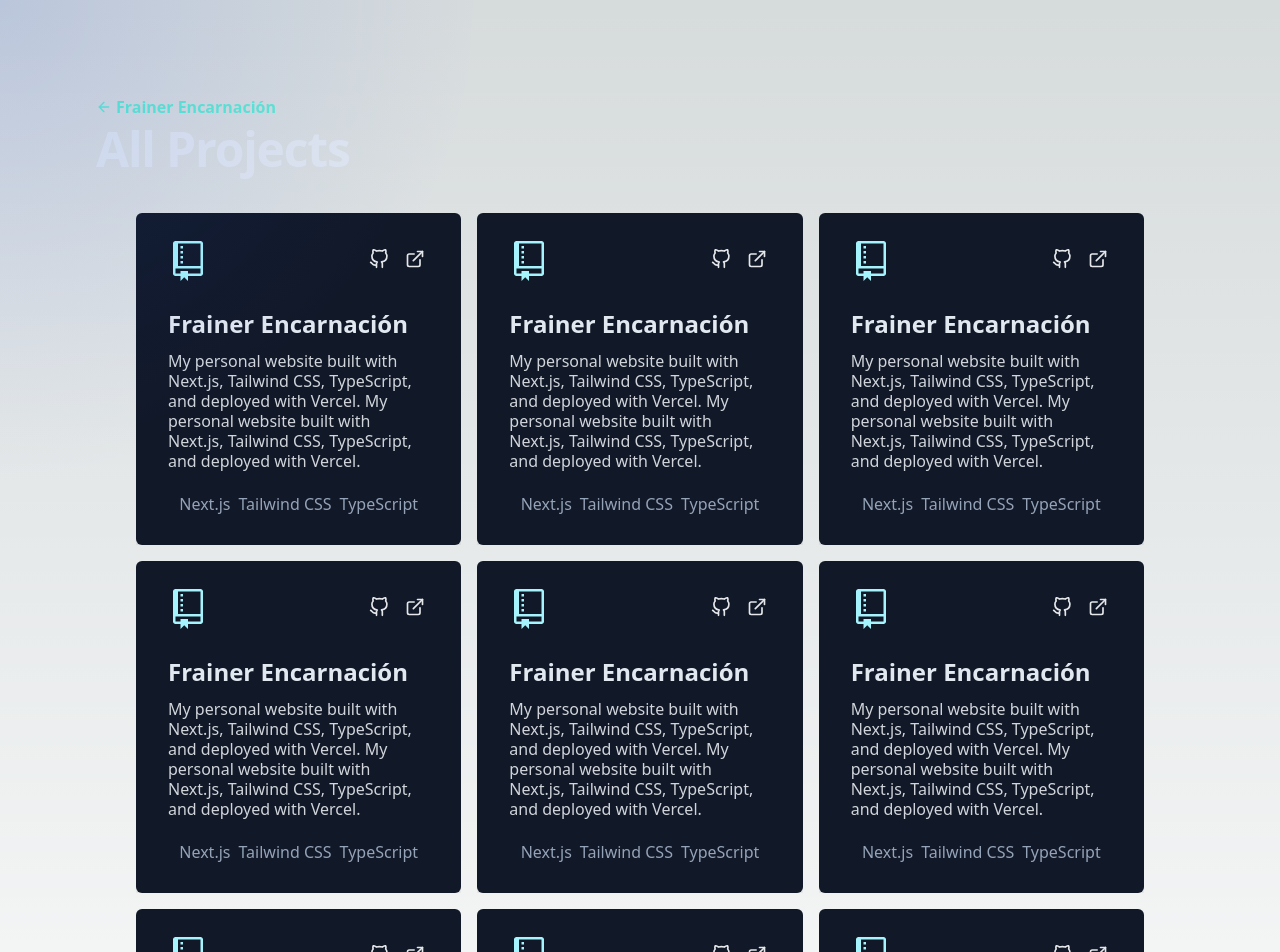
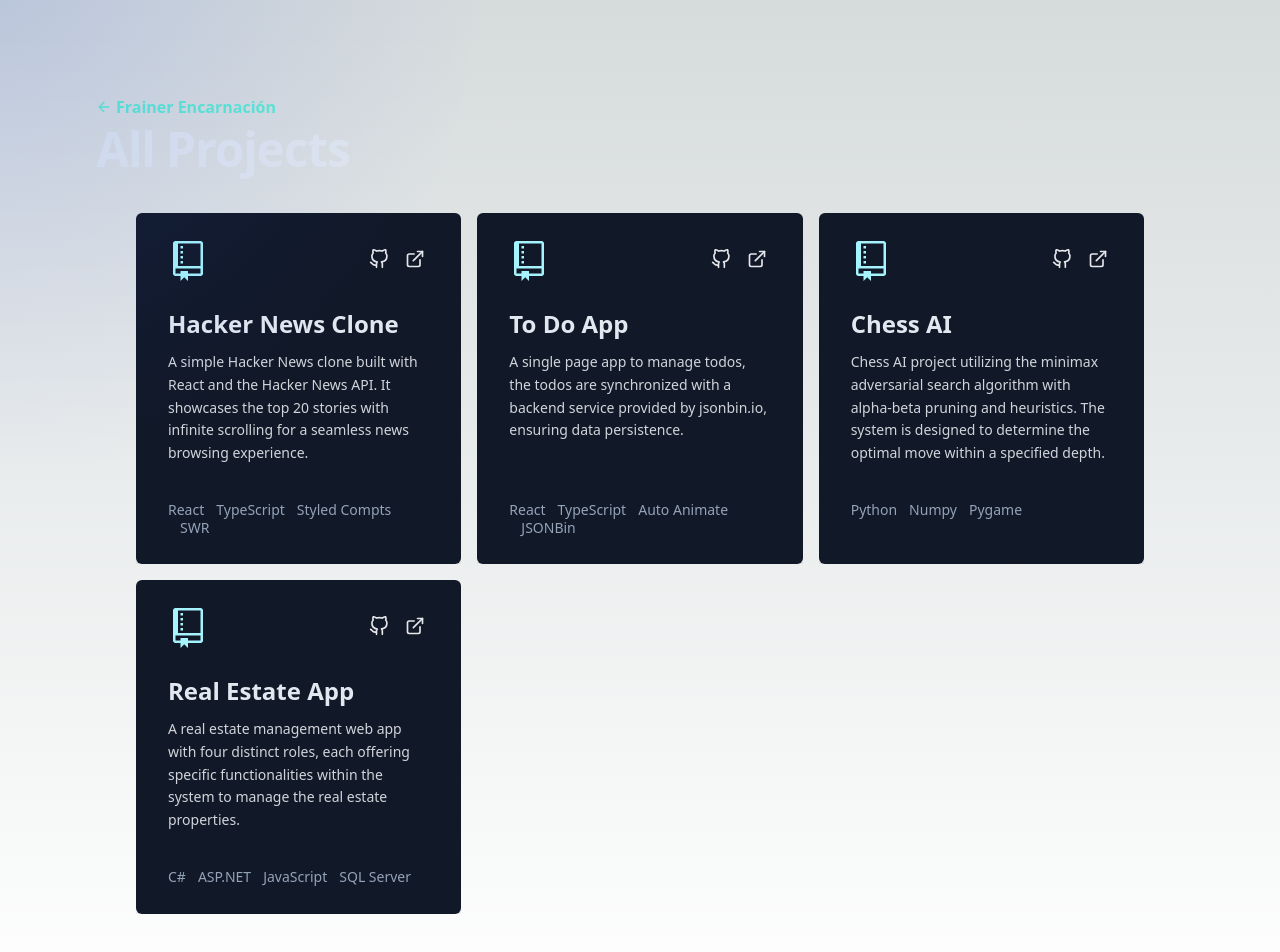
Before and after one commit to fraineralex/fraineralex.dev, a Next.js app: page /projects in a window 1280 px wide. Shown: the top 952 px of the page. Built offline with nearby package versions, Linux system fonts and the light colour scheme.

Commit message:
add: my top four projects to the all projects section

```diff
--- a/src/app/projects/page.tsx
+++ b/src/app/projects/page.tsx
@@ -1,5 +1,5 @@
-import ProjectCard from '@/components/project/project-card-square'
 import { FiArrowLeft } from 'react-icons/fi'
+import AllProjectsCard from '../ui/projects/all-projects-cards'
 
 export default function Projects () {
   return (
@@ -18,69 +18,7 @@ export default function Projects () {
           </h1>
         </header>
         <ul className='grid grid-cols-1 sm:grid-cols-2 md:grid-cols-3 gap-4 list-none mt-10 lg:px-10'>
-          <ProjectCard
-            title='Frainer Encarnación'
-            description='My personal website built with Next.js, Tailwind CSS, TypeScript, and deployed with Vercel. My personal website built with Next.js, Tailwind CSS, TypeScript, and deployed with Vercel.'
-            technologies={['Next.js', 'Tailwind CSS', 'TypeScript']}
-            githubRepositoryUrl=''
-            deployUrl='https://frainer.com'
-          />
-          <ProjectCard
-            title='Frainer Encarnación'
-            description='My personal website built with Next.js, Tailwind CSS, TypeScript, and deployed with Vercel. My personal website built with Next.js, Tailwind CSS, TypeScript, and deployed with Vercel.'
-            technologies={['Next.js', 'Tailwind CSS', 'TypeScript']}
-            githubRepositoryUrl=''
-            deployUrl='https://frainer.com'
-          />
-          <ProjectCard
-            title='Frainer Encarnación'
-            description='My personal website built with Next.js, Tailwind CSS, TypeScript, and deployed with Vercel. My personal website built with Next.js, Tailwind CSS, TypeScript, and deployed with Vercel.'
-            technologies={['Next.js', 'Tailwind CSS', 'TypeScript']}
-            githubRepositoryUrl=''
-            deployUrl='https://frainer.com'
-          />
-          <ProjectCard
-            title='Frainer Encarnación'
-            description='My personal website built with Next.js, Tailwind CSS, TypeScript, and deployed with Vercel. My personal website built with Next.js, Tailwind CSS, TypeScript, and deployed with Vercel.'
-            technologies={['Next.js', 'Tailwind CSS', 'TypeScript']}
-            githubRepositoryUrl=''
-            deployUrl='https://frainer.com'
-          />
-          <ProjectCard
-            title='Frainer Encarnación'
-            description='My personal website built with Next.js, Tailwind CSS, TypeScript, and deployed with Vercel. My personal website built with Next.js, Tailwind CSS, TypeScript, and deployed with Vercel.'
-            technologies={['Next.js', 'Tailwind CSS', 'TypeScript']}
-            githubRepositoryUrl=''
-            deployUrl='https://frainer.com'
-          />
-          <ProjectCard
-            title='Frainer Encarnación'
-            description='My personal website built with Next.js, Tailwind CSS, TypeScript, and deployed with Vercel. My personal website built with Next.js, Tailwind CSS, TypeScript, and deployed with Vercel.'
-            technologies={['Next.js', 'Tailwind CSS', 'TypeScript']}
-            githubRepositoryUrl=''
-            deployUrl='https://frainer.com'
-          />
-          <ProjectCard
-            title='Frainer Encarnación'
-            description='My personal website built with Next.js, Tailwind CSS, TypeScript, and deployed with Vercel. My personal website built with Next.js, Tailwind CSS, TypeScript, and deployed with Vercel.'
-            technologies={['Next.js', 'Tailwind CSS', 'TypeScript']}
-            githubRepositoryUrl=''
-            deployUrl='https://frainer.com'
-          />
-          <ProjectCard
-            title='Frainer Encarnación'
-            description='My personal website built with Next.js, Tailwind CSS, TypeScript, and deployed with Vercel. My personal website built with Next.js, Tailwind CSS, TypeScript, and deployed with Vercel.'
-            technologies={['Next.js', 'Tailwind CSS', 'TypeScript']}
-            githubRepositoryUrl=''
-            deployUrl='https://frainer.com'
-          />
-          <ProjectCard
-            title='Frainer Encarnación'
-            description='My personal website built with Next.js, Tailwind CSS, TypeScript, and deployed with Vercel. My personal website built with Next.js, Tailwind CSS, TypeScript, and deployed with Vercel.'
-            technologies={['Next.js', 'Tailwind CSS', 'TypeScript']}
-            githubRepositoryUrl=''
-            deployUrl='https://frainer.com'
-          />
+          <AllProjectsCard />
         </ul>
       </section>
     </main>
--- /dev/null
+++ b/src/app/ui/projects/all-projects-cards.tsx
@@ -0,0 +1,36 @@
+import ProjectCard from '@/components/project/project-card-square'
+
+export default function AllProjectsCard () {
+  return (
+    <>
+      <ProjectCard
+        title='Hacker News Clone'
+        description='A simple Hacker News clone built with React and the Hacker News API. It showcases the top 20 stories with infinite scrolling for a seamless news browsing experience.'
+        technologies={['React', 'TypeScript', 'Styled Compts', 'SWR']}
+        githubRepositoryUrl='https://github.com/fraineralex/learning-react/tree/main/projects/15-hacker-news-with-typescript-and-swr'
+        deployUrl='https://frainer-hacker-news.surge.sh'
+      />
+      <ProjectCard
+        title='To Do App'
+        description='A single page app to manage todos, the todos are synchronized with a backend service provided by jsonbin.io, ensuring data persistence.'
+        technologies={['React', 'TypeScript', 'Auto Animate', 'JSONBin']}
+        deployUrl='https://frainer-todo-app.surge.sh/'
+        githubRepositoryUrl='https://github.com/fraineralex/learning-react/blob/main/projects/08-todo-app-typescript'
+      />
+      <ProjectCard
+        title='Chess AI'
+        description='Chess AI project utilizing the minimax adversarial search algorithm with alpha-beta pruning and heuristics. The system is designed to determine the optimal move within a specified depth.'
+        technologies={['Python', 'Numpy', 'Pygame']}
+        deployUrl='https://user-images.githubusercontent.com/89224196/216224624-7c3c1718-6f93-4592-8720-afc9e4b2dc11.mp4'
+        githubRepositoryUrl='https://github.com/fraineralex/ChessAI'
+      />
+      <ProjectCard
+        title='Real Estate App'
+        description='A real estate management web app with four distinct roles, each offering specific functionalities within the system to manage the real estate properties.'
+        technologies={['C#', 'ASP.NET', 'JavaScript', 'SQL Server']}
+        deployUrl='https://github.com/fraineralex/RealEstate-App'
+        githubRepositoryUrl='https://github.com/fraineralex/RealEstate-App'
+      />
+    </>
+  )
+}
--- a/src/components/project/project-card-square.tsx
+++ b/src/components/project/project-card-square.tsx
@@ -41,7 +41,7 @@ export default function ProjectCardSquare ({
       onClick={handleClick}
     >
       <article className='decoration-none shadow-md flex flex-col items-center relative h-full p-8 py-7 rounded-md bg-gray-900'>
-        <header>
+        <header className='lg:min-h-[30vh]'>
           <div className='flex justify-between items-center mb-7'>
             <span className='text-cyan-200'>
               <GoRepo className='w-10 h-10 align-middle' />
@@ -67,7 +67,7 @@ export default function ProjectCardSquare ({
               </a>
             </span>
           </div>
-          <h3 className='mt-2 text-2xl font-bold leading-tight text-slate-200 group-hover:text-teal-300 group-focus-visible:text-teal-300'>
+          <h3 className='mt-3 text-2xl font-bold leading-tight text-slate-200 group-hover:text-teal-300 group-focus-visible:text-teal-300'>
             <a
               href={deployUrl}
               target='_blank'
@@ -77,12 +77,12 @@ export default function ProjectCardSquare ({
               {title}
             </a>
           </h3>
-          <p className='text-gray-300 text-base mt-3 leading-tight'>
+          <p className='text-gray-300 mt-3 text-sm leading-relaxed font-[450px]'>
             {description}
           </p>
         </header>
-        <footer>
-          <ul className='flex flex-wrap items-end list-none mt-5 space-x-2'>
+        <footer className='self-start'>
+          <ul className='flex flex-wrap list-none mt-5 space-x-3 leading-tight text-sm font-light'>
             {technologies.length > 0 &&
               technologies.map((tech, index) => <li key={index}>{tech}</li>)}
           </ul>
--- a/src/sections/projects.tsx
+++ b/src/sections/projects.tsx
@@ -133,7 +133,7 @@ export default function Projects () {
           </ProjectCard>
           <ProjectCard
             projectName='Real Estate App'
-            description='A real estate management web application with distinct roles (agent, client, admin, and developer), each offering specific functionalities within the system. The project utilizes an integrated RESTful API to facilitate seamless interactions. Developed under the ONION architecture in C# ASP .Net Core, it adheres to the SOLID principles for robust and scalable design.'
+            description='A real estate management web app with distinct roles (agent, client, admin, and developer), each offering specific functionalities within the system. The project utilizes an integrated RESTful API to facilitate seamless interactions. Developed under the ONION architecture in C# ASP .Net Core, it adheres to the SOLID principles for robust and scalable design.'
             technologies={['C#', 'ASP.NET', 'JavaScript', 'SQL Server', 'CSS']}
             deployUrl='https://github.com/fraineralex/RealEstate-App'
             githubRepositoryUrl='https://github.com/fraineralex/RealEstate-App'
```
